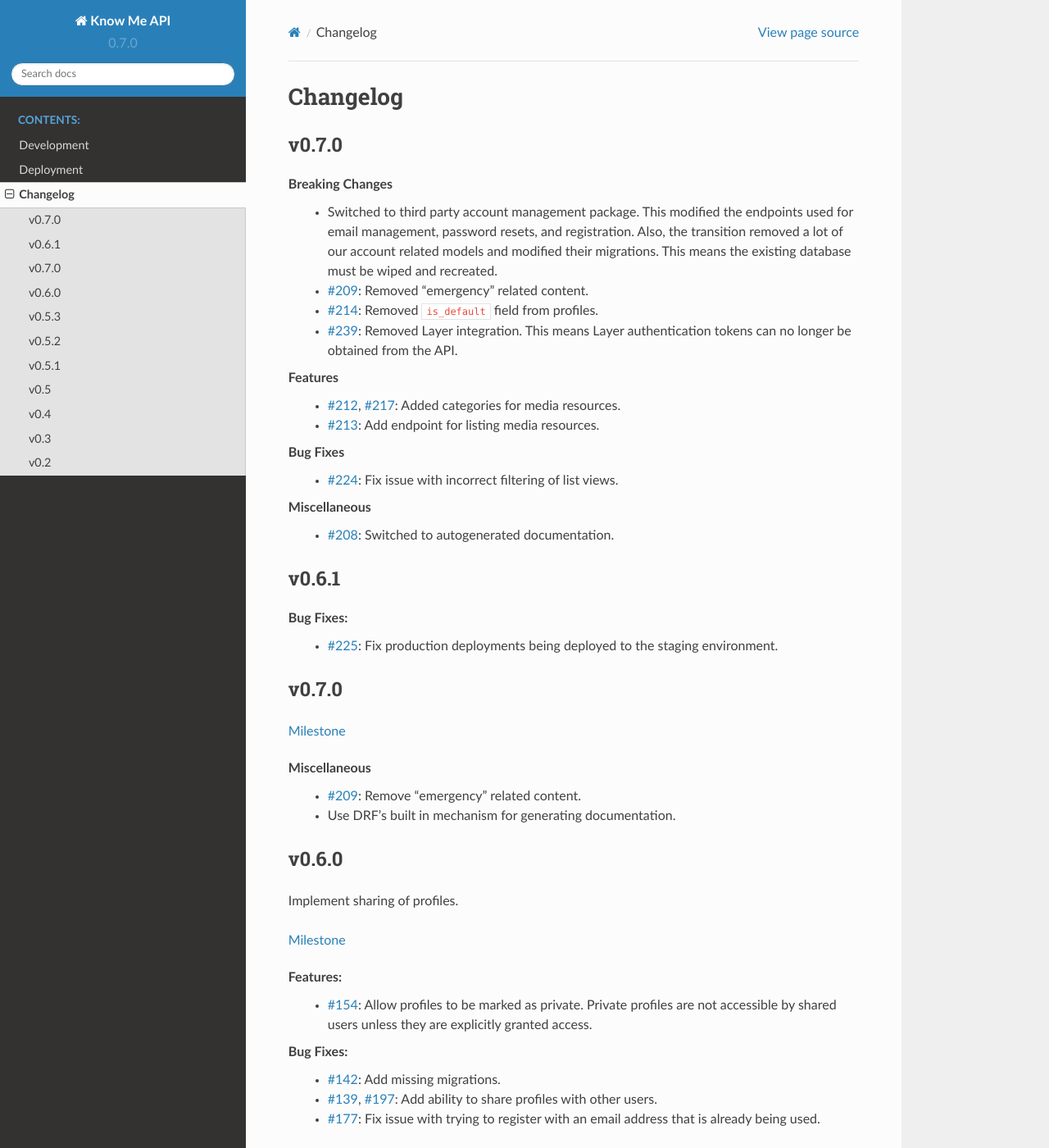
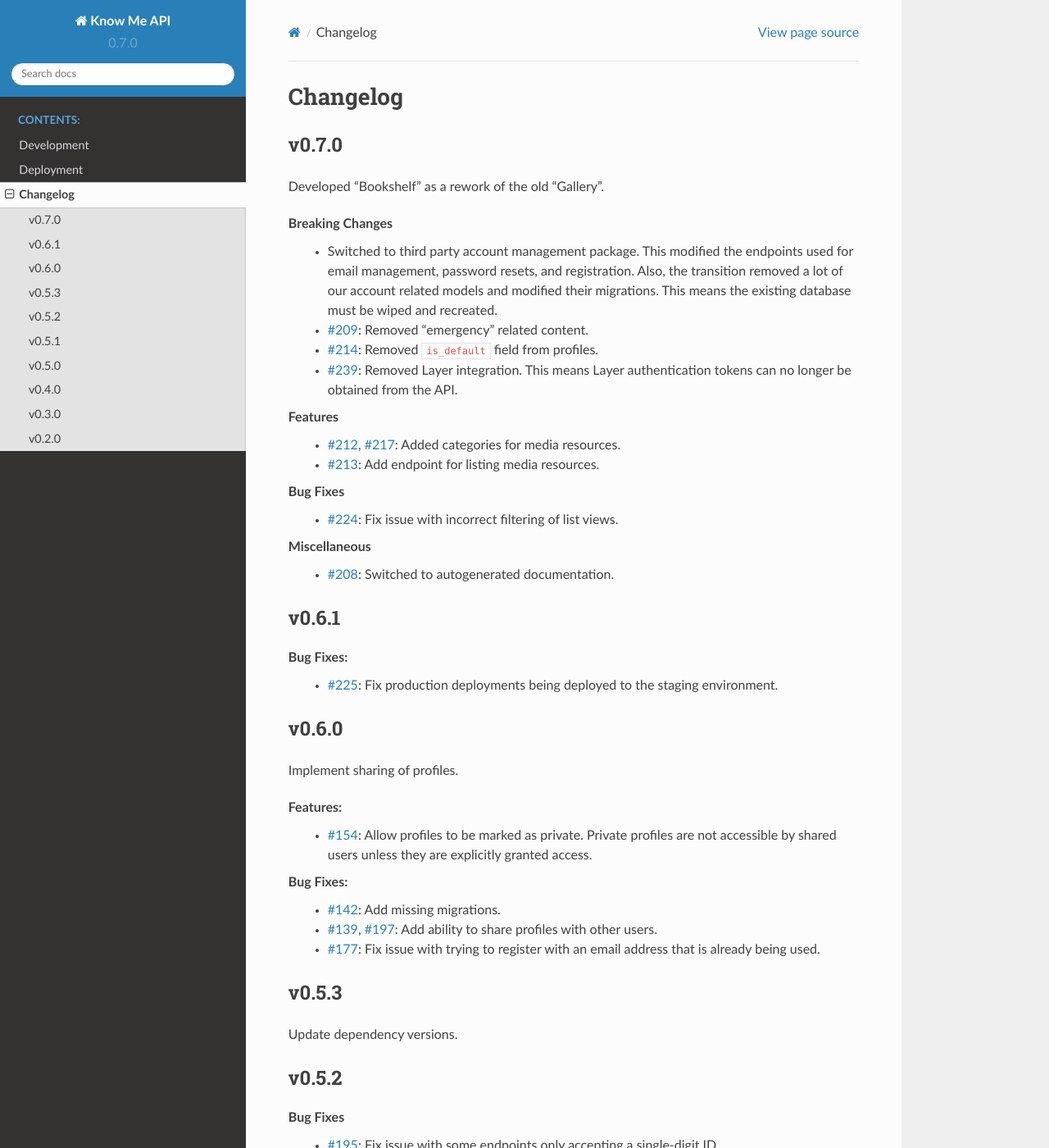
Before and after one commit to knowmetools/km-api, a Sphinx documentation site: the page built from docs/changelog.rst, in a window 1280 px wide and 1400 px high. Shown: the whole window at 82% size. Built offline with Sphinx 7.4.7 and the Read the Docs theme 2.0.0, drawn with Linux system fonts in a browser that asks for light colours; pages that are not in the unit, such as notebooks, are missing from menus; some of the changed text lies outside the part shown.

Commit message:
Standardize documentation headings.
Modified the headers to use the same system to indicate different
heading levels.

```diff
--- a/docs/changelog.rst
+++ b/docs/changelog.rst
@@ -1,8 +1,12 @@
+#########
 Changelog
-=========
+#########
 
+******
 v0.7.0
-------
+******
+
+Developed "Bookshelf" as a rework of the old "Gallery".
 
 Breaking Changes
   * Switched to third party account management package. This modified the endpoints used for email management, password resets, and registration. Also, the transition removed a lot of our account related models and modified their migrations. This means the existing database must be wiped and recreated.
@@ -21,29 +25,19 @@
   * :issue:`208`: Switched to autogenerated documentation.
 
 
+******
 v0.6.1
-------
+******
 
 Bug Fixes:
   * :issue:`225`: Fix production deployments being deployed to the staging environment.
 
 
-v0.7.0
-------
-
-`Milestone <https://github.com/knowmetools/km-api/milestone/9>`_
-
-Miscellaneous
-  * :issue:`209`: Remove "emergency" related content.
-  * Use DRF's built in mechanism for generating documentation.
-
-
+******
 v0.6.0
-------
+******
 
 Implement sharing of profiles.
-
-`Milestone <https://github.com/knowmetools/km-api/milestone/7>`_
 
 Features:
   * :issue:`154`: Allow profiles to be marked as private. Private profiles are not accessible by shared users unless they are explicitly granted access.
@@ -54,28 +48,32 @@
   * :issue:`177`: Fix issue with trying to register with an email address that is already being used.
 
 
+******
 v0.5.3
-------
+******
 
 Update dependency versions.
 
 
+******
 v0.5.2
-------
+******
 
 Bug Fixes
   * :issue:`195`: Fix issue with some endpoints only accepting a single-digit ID.
 
 
+******
 v0.5.1
-------
+******
 
 Bug Fixes
   * :issue:`143`: Fix missing field on emergency contact admin page.
 
 
-v0.5
-----
+******
+v0.5.0
+******
 
 This release was focused on renaming the components of a Know Me user's profile. As a result of this renaming, this release will break all existing data related to Know Me. This change also caused several endpoints to be renamed. The most relevant issue here is :issue:`65`.
 
@@ -96,8 +94,9 @@
   * :issue:`70`: Fixed regression in the error returned when attempting to log in with an unverified email address.
   * :issue:`75`: Fix parsing of JSON requests.
 
-v0.4
-----
+******
+v0.4.0
+******
 
 Breaking Changes
   * :issue:`27`: Move user profile view from ``/auth/profile/`` to ``/account/profile``.
@@ -116,8 +115,9 @@
   * :issue:`52`: Developers are no longer required to have a local settings file.
 
 
-v0.3
-----
+******
+v0.3.0
+******
 
 Features
   * :issue:`29,30,31`: Automatically sync user info to a MailChimp list.
@@ -126,8 +126,9 @@
   * :issue:`32`: Ignore reports about disallowed hosts.
 
 
-v0.2
-----
+******
+v0.2.0
+******
 
 Breaking Changes
   * :issue:`18`: Flattened URL structure.
```
Also changed, not shown: README.rst (+4 -4 lines), docs/api-endpoints.rst (+5 -6 lines), docs/development.rst (+20 -13 lines), docs/index.rst (+4 -3 lines).
